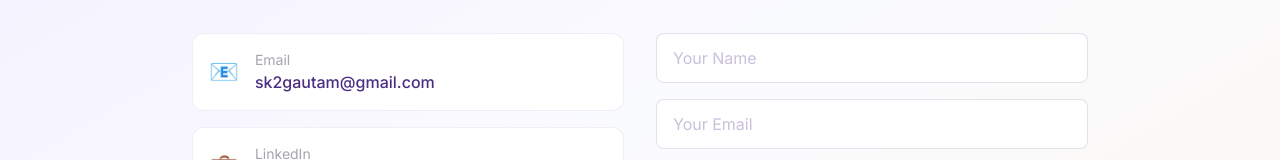
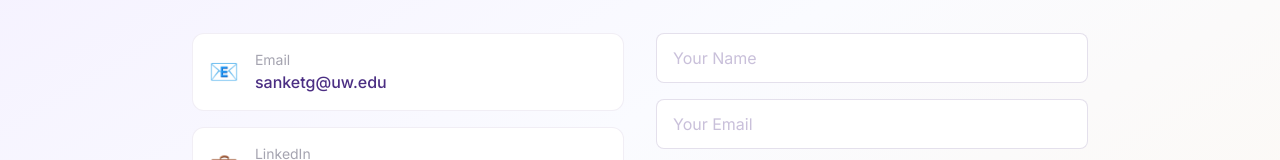
Before and after one commit to sanketgautam/sanketgautam.github.io, a React (Vite) app: page / in a window 1280 px wide. Shown: the part 6282-6442 px from the top of the page. Built offline with nearby package versions, Linux system fonts and the light colour scheme.

Commit message:
fix: update contact email to sanketg@uw.edu

```diff
--- a/src/components/Contact.jsx
+++ b/src/components/Contact.jsx
@@ -3,7 +3,7 @@ import { useRef, useState } from 'react'
 import { Mail, Linkedin, Github, MapPin, Send, ArrowUpRight } from 'lucide-react'
 
 const contactLinks = [
-  { icon: Mail, label: 'Email', value: 'sk2gautam@gmail.com', href: 'mailto:sk2gautam@gmail.com', emoji: '📧' },
+  { icon: Mail, label: 'Email', value: 'sanketg@uw.edu', href: 'mailto:sanketg@uw.edu', emoji: '📧' },
   { icon: Linkedin, label: 'LinkedIn', value: 'linkedin.com/in/sanketgautam', href: 'https://linkedin.com/in/sanketgautam', emoji: '💼' },
   { icon: Github, label: 'GitHub', value: 'github.com/sanketgautam', href: 'https://github.com/sanketgautam', emoji: '🐙' },
   { icon: MapPin, label: 'Location', value: 'Seattle, WA', href: null, emoji: '📍' },
@@ -18,7 +18,7 @@ export default function Contact() {
     e.preventDefault()
     const subject = encodeURIComponent(`Message from ${formData.name}`)
     const body = encodeURIComponent(`From: ${formData.name} (${formData.email})\n\n${formData.message}`)
-    window.location.href = `mailto:sergey.g@u.washington.edu?subject=${subject}&body=${body}`
+    window.location.href = `mailto:sanketg@uw.edu?subject=${subject}&body=${body}`
   }
 
   return (
```
